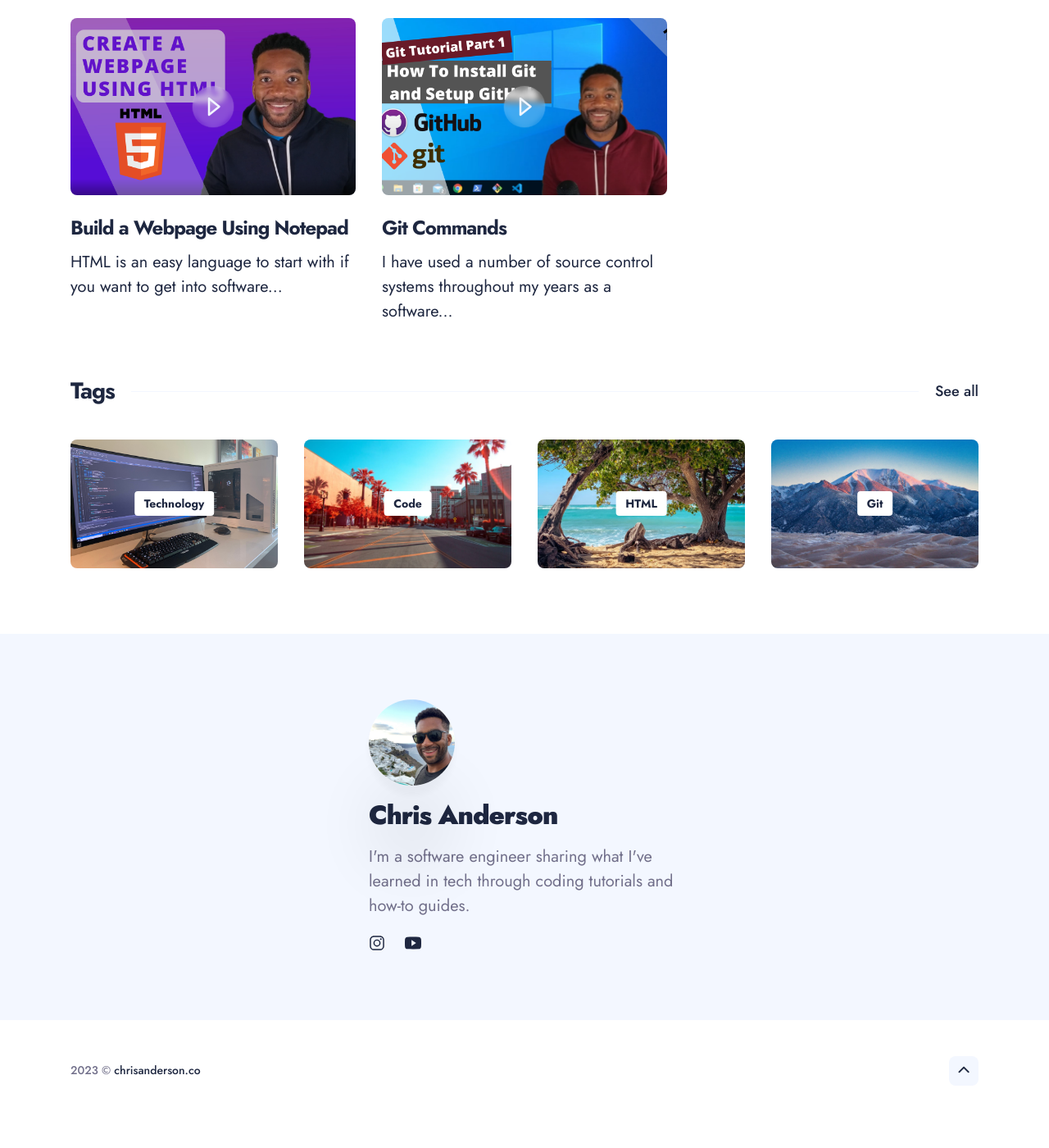
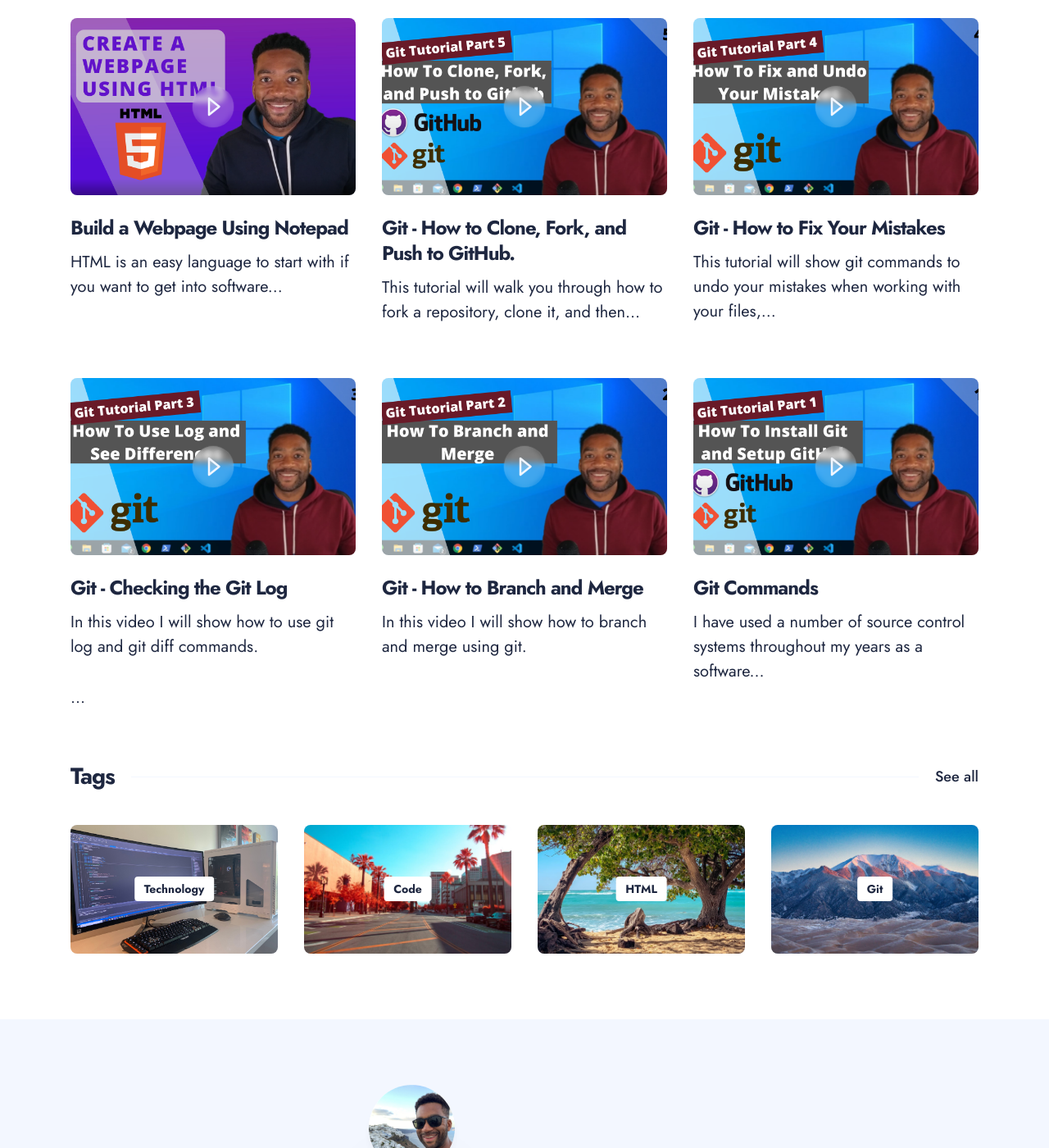
Before and after one commit to dcturbogator/dcturbogator.github.io, a Jekyll site: the page built from index.html, in a window 1280 px wide and 1400 px high, scrolled down 824 px. Shown: the whole window at 82% size. Built offline with Jekyll 4.4.1, drawn with Linux system fonts in a browser that asks for light colours; nearby versions of some CDN libraries; before the commit the page ends 2192 px from its top, so only the background shows below that.

Commit message:
Add new posts and social media in footer

```diff
--- a/_includes/footer.html
+++ b/_includes/footer.html
@@ -41,11 +41,11 @@
                         <div class="social">
                             <ul class="social__list list-reset">
                                 <li class="social__item">
-                                    <a class="social__link" href="https://instagram.com" target="_blank" rel="noopener"
+                                    <a class="social__link" href="https://www.instagram.com/chrisanderson.co/" target="_blank" rel="noopener"
                                         aria-label=" link"><ion-icon name="logo-instagram"></ion-icon></i></a>
                                 </li>
                                 <li class="social__item">
-                                    <a class="social__link" href="https://youtube.com" target="_blank" rel="noopener"
+                                    <a class="social__link" href="https://www.youtube.com/@chrisandersonco" target="_blank" rel="noopener"
                                         aria-label=" link"><ion-icon name="logo-youtube"></ion-icon></a>
                                 <!-- </li>
                                 <li class="social__item">
--- /dev/null
+++ b/_posts/2022-03-24-git-how-to-branch-and-merge.md
@@ -0,0 +1,12 @@
+---
+layout: post
+author: Chris Anderson
+title: Git - How to Branch and Merge
+subtitle: Learn how to use branch and merge with Git.
+tags: Technology Code Git
+thumbnail-img: /assets/img/git_tutorial_2.png
+published: true
+youtubeurl: https://www.youtube.com/embed/yuP5S8gsBU0
+---
+
+In this video I will show how to branch and merge using git.
--- /dev/null
+++ b/_posts/2022-03-26-git-log-and-diff.md
@@ -0,0 +1,12 @@
+---
+layout: post
+author: Chris Anderson
+title: Git - Checking the Git Log
+subtitle: Learn how to use git log and git diff commands.
+tags: Technology Code Git
+thumbnail-img: /assets/img/git_tutorial_3.png
+published: true
+youtubeurl: https://www.youtube.com/embed/s16_p76mHsk
+---
+
+In this video I will show how to use git log and git diff commands.
--- /dev/null
+++ b/_posts/2022-03-31-git-how-to-fix-your-mistakes.md
@@ -0,0 +1,12 @@
+---
+layout: post
+author: Chris Anderson
+title: Git - How to Fix Your Mistakes
+subtitle: Learn how to fix mistakes made while using git.
+tags: Technology Code Git
+thumbnail-img: /assets/img/git_tutorial_4.png
+published: true
+youtubeurl: https://www.youtube.com/embed/ORxL4Blowoc
+---
+
+This tutorial will show git commands to undo your mistakes when working with your files, how to rename files and branches, how to remove commits using the git revert and git reset commands and the differences between each.
--- /dev/null
+++ b/_posts/2022-04-06-git-how-to-clone-fork-push.md
@@ -0,0 +1,12 @@
+---
+layout: post
+author: Chris Anderson
+title: Git - How to Clone, Fork, and Push to GitHub.
+subtitle: Learn how to clone, fork, and push to GitHub.
+tags: Technology Code Git
+thumbnail-img: /assets/img/git_tutorial_5.png
+published: true
+youtubeurl: https://www.youtube.com/embed/NfCo8Njt_-M
+---
+
+This tutorial will walk you through how to fork a repository, clone it, and then push it into GitHub after making modifications to the code.
--- a/index.html
+++ b/index.html
@@ -46,7 +46,7 @@ layout: default
         </div>
         <div class="row animate">
 
-            {% for post in site.posts limit:3 %}
+            {% for post in site.posts limit:6 %}
                 {% include article.html %}
             {% endfor %}
 
```
Also changed, not shown: _posts/2022-03-19-git-commands.md (renamed from _posts/2022-11-19-git-commands.md), assets/img/git_tutorial_2.png (added), assets/img/git_tutorial_3.png (added), assets/img/git_tutorial_4.png (added), assets/img/git_tutorial_5.png (added), assets/img/git_tutorial_6.png (added), assets/img/git_tutorial_7.png (added).
